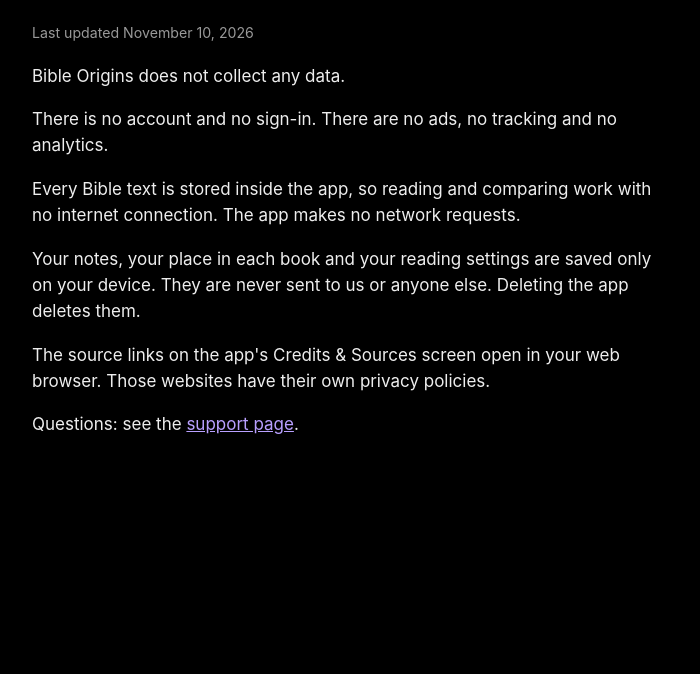
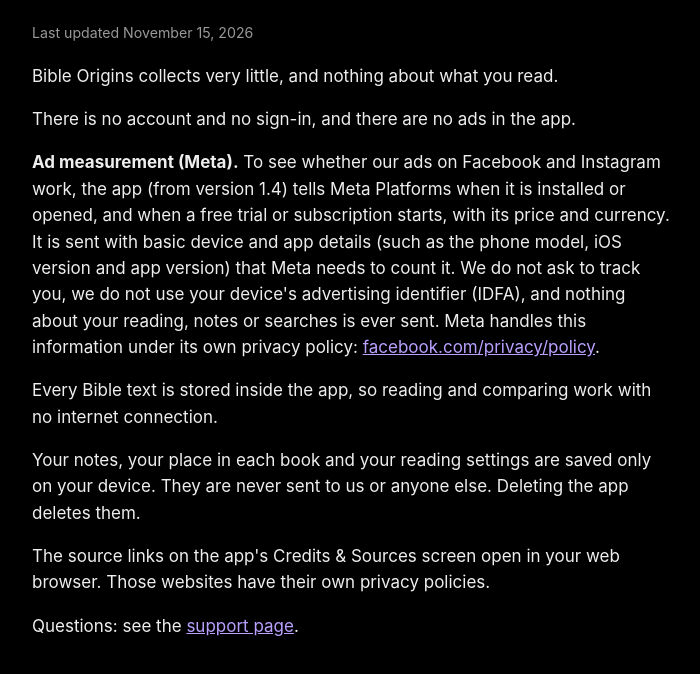
Before and after one commit to bbords/bible-origins-site, a plain HTML site: page privacy.html in a window 1280 px wide. Shown: the part 96-770 px from the top of the page, without its empty margins (288-988 px from the left). Drawn offline with Linux system fonts and the light colour scheme.

Commit message:
Privacy policy: Meta ad measurement (version 1.4)

```diff
--- a/privacy.html
+++ b/privacy.html
@@ -3,10 +3,11 @@
 <title>Bible Origins · Privacy Policy</title>
 <style>body{font:17px/1.55 -apple-system,system-ui,sans-serif;max-width:640px;margin:40px auto;padding:0 18px;background:#000;color:#eee}h1{font-family:Georgia,serif}a{color:#B9A0FF}small{color:#999}</style></head>
 <body><h1>Bible Origins: Privacy Policy</h1>
-<p><small>Last updated November 10, 2026</small></p>
-<p>Bible Origins does not collect any data.</p>
-<p>There is no account and no sign-in. There are no ads, no tracking and no analytics.</p>
-<p>Every Bible text is stored inside the app, so reading and comparing work with no internet connection. The app makes no network requests.</p>
+<p><small>Last updated November 15, 2026</small></p>
+<p>Bible Origins collects very little, and nothing about what you read.</p>
+<p>There is no account and no sign-in, and there are no ads in the app.</p>
+<p><strong>Ad measurement (Meta).</strong> To see whether our ads on Facebook and Instagram work, the app (from version 1.4) tells Meta Platforms when it is installed or opened, and when a free trial or subscription starts, with its price and currency. It is sent with basic device and app details (such as the phone model, iOS version and app version) that Meta needs to count it. We do not ask to track you, we do not use your device's advertising identifier (IDFA), and nothing about your reading, notes or searches is ever sent. Meta handles this information under its own privacy policy: <a href="https://www.facebook.com/privacy/policy/">facebook.com/privacy/policy</a>.</p>
+<p>Every Bible text is stored inside the app, so reading and comparing work with no internet connection.</p>
 <p>Your notes, your place in each book and your reading settings are saved only on your device. They are never sent to us or anyone else. Deleting the app deletes them.</p>
 <p>The source links on the app's Credits &amp; Sources screen open in your web browser. Those websites have their own privacy policies.</p>
 <p>Questions: see the <a href="support.html">support page</a>.</p>
```
